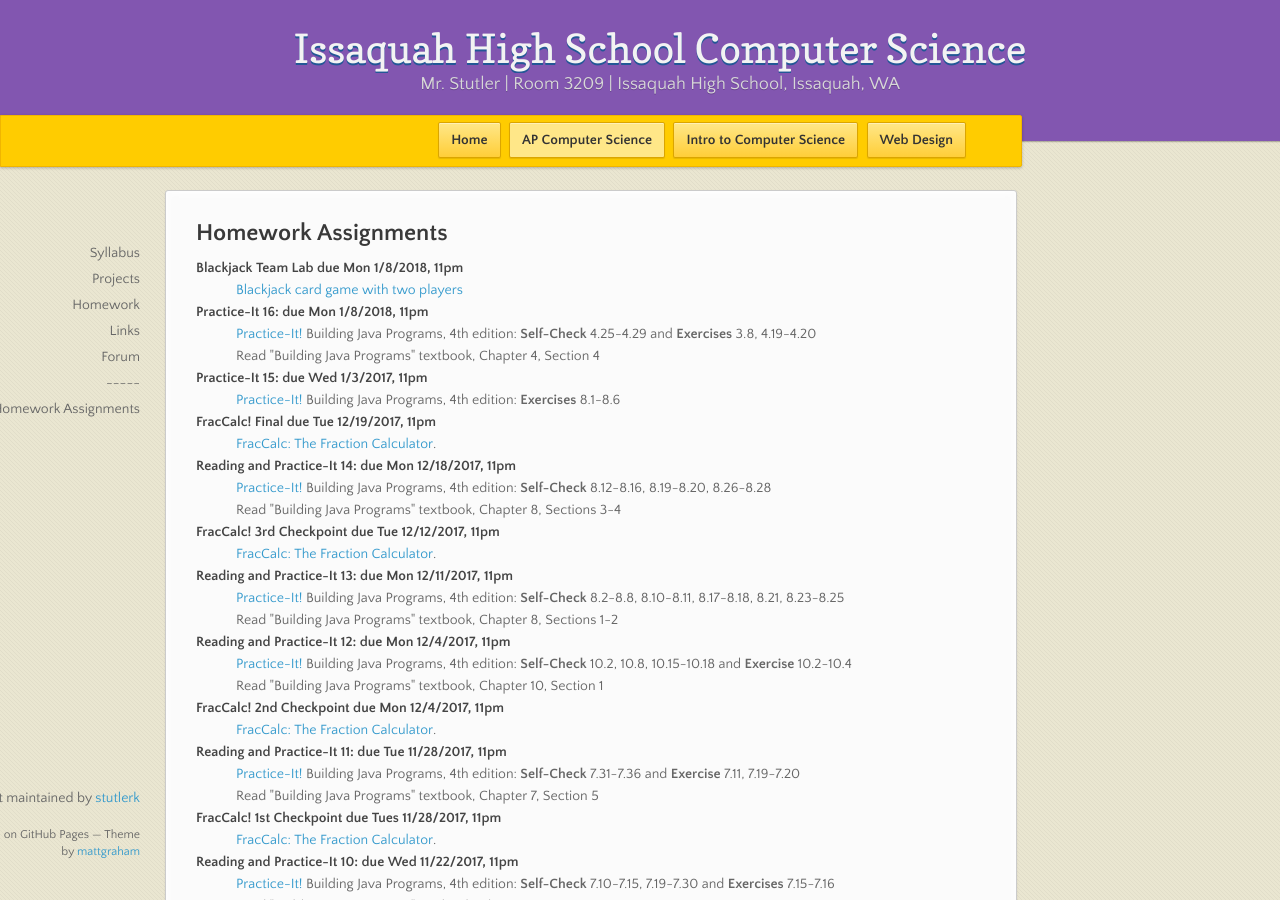
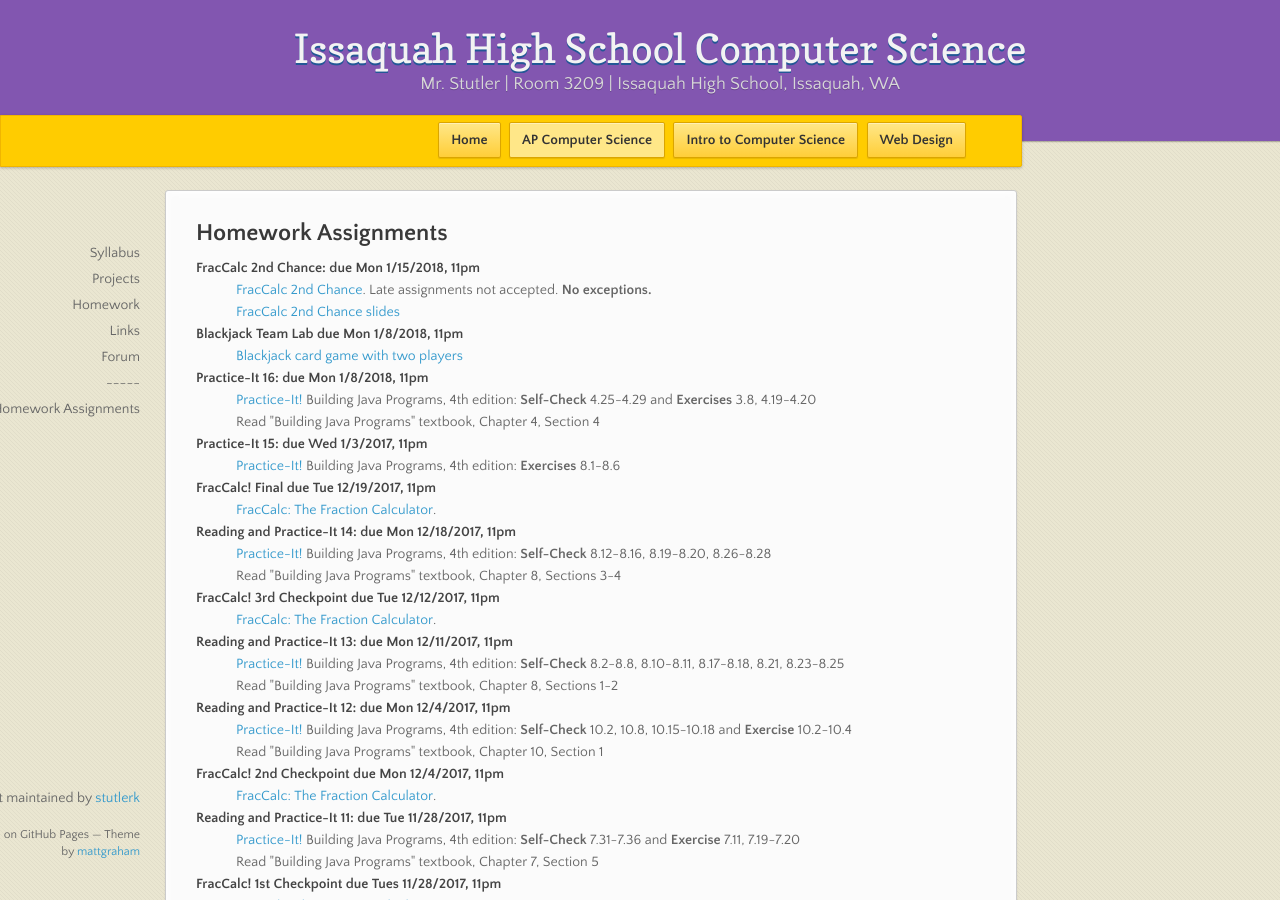
Before and after one commit to stutlerk/ihs-website, a Jekyll site: the page built from _apcs/homework.html, in a window 1280 px wide and 900 px high. Built offline with Jekyll 4.4.1, drawn with Linux system fonts in a browser that asks for light colours; nearby versions of some CDN libraries.

Commit message:
Update homework.html

```diff
--- a/_apcs/homework.html
+++ b/_apcs/homework.html
@@ -6,6 +6,10 @@ layout: course
 <section>
 <h2>Homework Assignments</h2>
   <dl>
+    <dt>FracCalc 2nd Chance: due Mon 1/15/2018, 11pm</dt>
+    <dd><a href="https://issaquahwednet-my.sharepoint.com/personal/stutlerk_issaquah_wednet_edu/_layouts/15/guestaccess.aspx?guestaccesstoken=76nw1SiLVMRMAuaenBJflZENgReWaqlXJBn0zRhQeAI%3D&docid=0a638b3e4df4a4c88a941f4bb143a2c7d&rev=1&e=dc7b6ed033924d4fa7425f999970c0fd" target="_blank">FracCalc 2nd Chance</a>. Late assignments not accepted. <b>No exceptions.</b></dd>
+    <dd><a href="https://issaquahwednet-my.sharepoint.com/personal/stutlerk_issaquah_wednet_edu/_layouts/15/guestaccess.aspx?guestaccesstoken=51x3E8o8upoeWOHJnsqQG1rw7S6cKEPBareXAflnnPg%3D&docid=0b78136d2dc3549e89e54b6a7cfcc5a55&rev=1&e=ELnqGj" target="_blank">FracCalc 2nd Chance slides</a></dd>
+
     <dt>Blackjack Team Lab due Mon 1/8/2018, 11pm</dt>
     <dd><a href="https://issaquahwednet-my.sharepoint.com/personal/stutlerk_issaquah_wednet_edu/_layouts/15/guestaccess.aspx?guestaccesstoken=OVEFcRkclQiSjUsQ6pa0RysEonQrUKbuci21W14mcZo%3D&docid=004f5785b17144cc6969ca5cb35d21624&rev=1&e=00c2468aef594559b55644c6545ac5cc" target="_blank">Blackjack card game with two players</a></dd>
 
```
